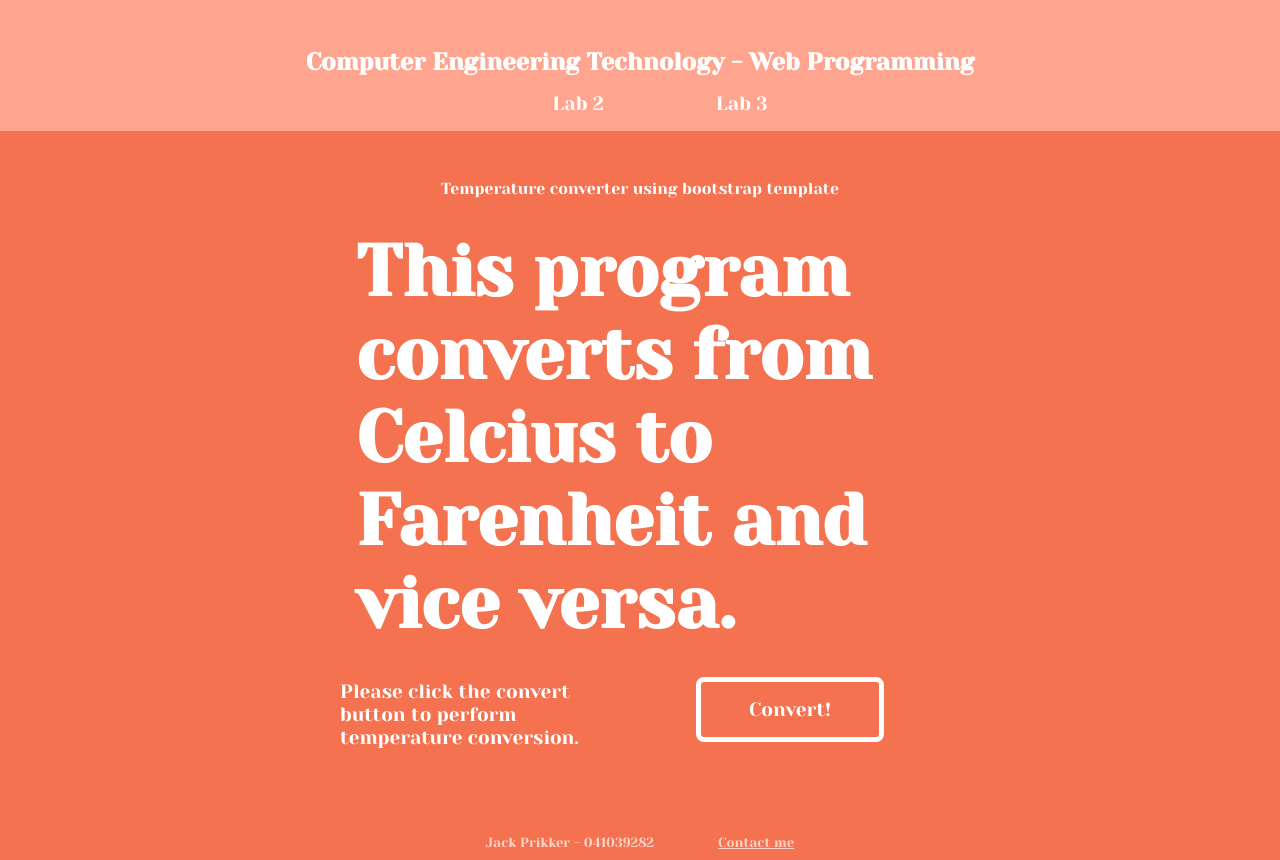
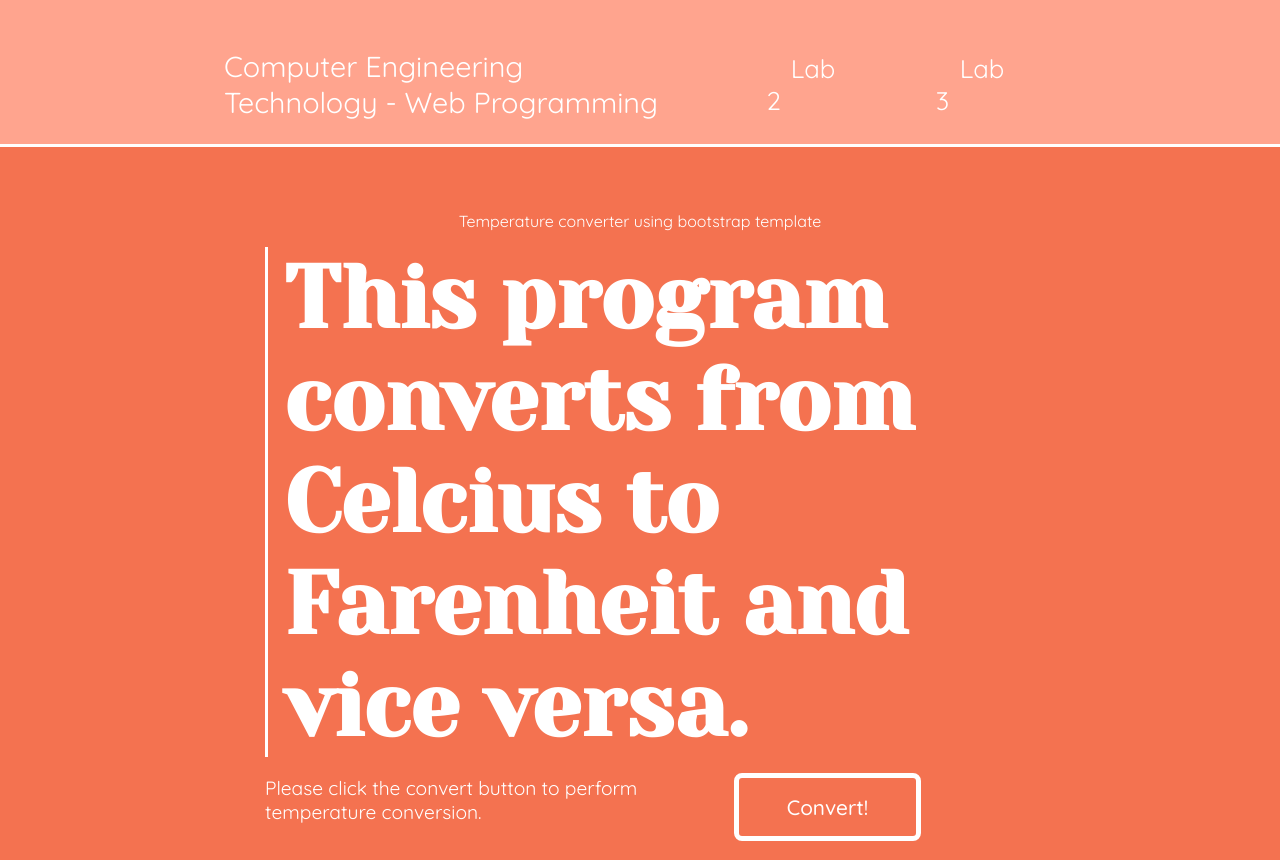
Before and after one commit to tiearcher/jack-site, a plain HTML site: page index.html in a window 1280 px wide. Shown: the top 860 px of the page. Drawn offline with Linux system fonts and the light colour scheme.

Commit message:
Change nav layout and fix buttons

```diff
--- a/css/main.css
+++ b/css/main.css
@@ -1,7 +1,7 @@
-@import url('https://fonts.googleapis.com/css2?family=Yeseva+One&display=swap');
+@import url('https://fonts.googleapis.com/css2?family=Quicksand:wght@400;500&family=Yeseva+One&display=swap');
 
 html {
-  font-family: 'Yeseva One', cursive;
+font-family: 'Quicksand', sans-serif;
   color: rgba(255, 255, 255, 1);
   background-color: rgba(244, 114, 80, 1);
 }
@@ -12,8 +12,14 @@ body {
 
 
 header {
-  padding: 1rem;
-    background-color: rgba(255, 164, 142, 1);
+  padding: 2rem 13rem .5rem;
+  background-color: rgba(255, 164, 142, 1);
+  border-bottom: solid;
+  border-color: rgba(255, 255, 255, 1);
+  display: flex;
+  flex-direction: row;
+  align-items: center;
+  justify-content: space-between;
 }
 
 header div {
@@ -23,35 +29,45 @@ header div {
 
 h1 {
   margin: 0;
-  Padding: 2rem 1rem 1rem;
-  font-size: 1.5rem;
+  Padding: 1rem;
+  font-size: 1.8rem;
+  font-weight: normal;
+  max-width: 30rem;
 }
 
 .nav {
   display: flex;
   flex-direction: row;
-  justify-content: center;
   margin: 0;
   padding: 1rem, 0;
   list-style-type: none;
 }
 
 .nav li {
-  padding: 0 3.5rem;
+  padding: 0 2rem;
 }
 
 .nav li a {
-  font-size: 1.2rem;
+  font-size: 1.6rem;
   transition-property: all;
-  transition-duration: .15s;
+  transition-duration: .23s;
   color: rgba(255, 255, 255, 1);
+  padding: .5rem 1.5rem;
 }
 
 .nav li a:hover {
   background-color: rgba(255, 255, 255, 1);
   color: rgba(244, 114, 80, 1);
-  padding: .5rem 4.5rem;
   border-radius: 8px;
+}
+
+.nav li {
+  transition-property: all;
+  transition-duration: .23s;
+}
+
+.nav li:hover{
+  transform: scale(1.1);
 }
 
 a {
@@ -62,8 +78,8 @@ main {
   display: flex;
   flex-direction: column;
   justify-content: center;
-  max-width: 600px;
-  margin: 2rem auto;
+  max-width: 750px;
+  margin: 3rem auto 8rem;
 }
 
 main div {
@@ -71,9 +87,15 @@ main div {
   justify-content: center;
 }
 
+
 h2 {
-  font-size: 4.5rem;
-  margin: 1rem;
+  font-size: 5.5rem;
+  margin: 0 auto;
+  padding-left: 1rem;
+  font-family: 'Yeseva One', cursive;
+  border-left: solid;
+  border-color: rgba(255, 255, 255, 1);
+  border-width: medium;
 }
 
 .convert {
@@ -94,8 +116,9 @@ button, input{
   padding: 1rem 3rem;
   color: rgba(255, 255, 255, 1);
   background-color: rgba(0, 0, 0, 0);
-  font-family: 'Yeseva One', cursive;
-  font-size: 1.2rem;
+  font-family: 'Quicksand', sans-serif;
+  font-size: 1.3rem;
+  font-weight: 500;
   border-color: rgba(255, 255, 255, 1);
   border-style: solid;
   border-width: thick;
@@ -115,7 +138,6 @@ button, input:hover{
   flex-direction: row;
   justify-content: center;
   margin: 0;
-  padding: 1rem 0;
 }
 
 .footer p {
```
